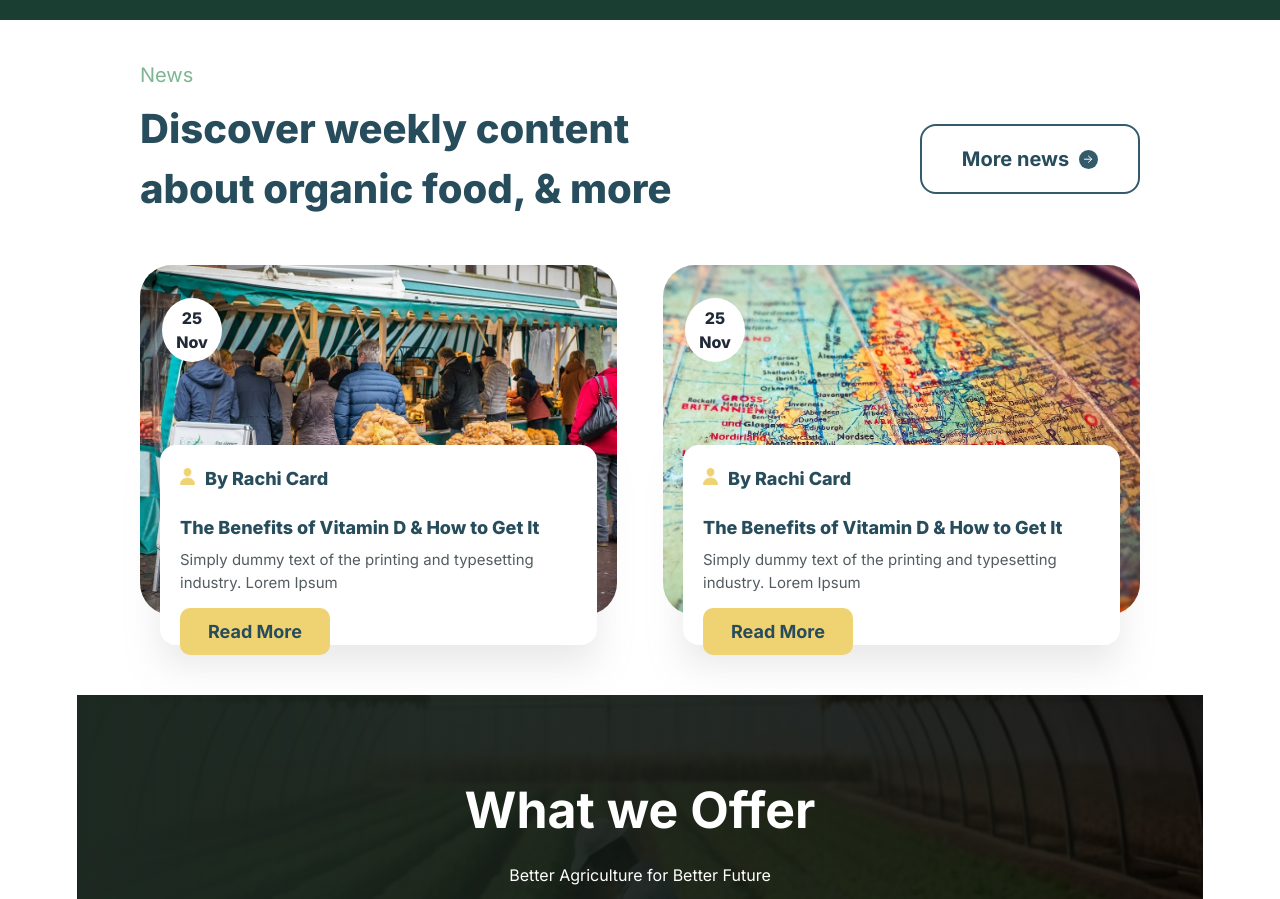
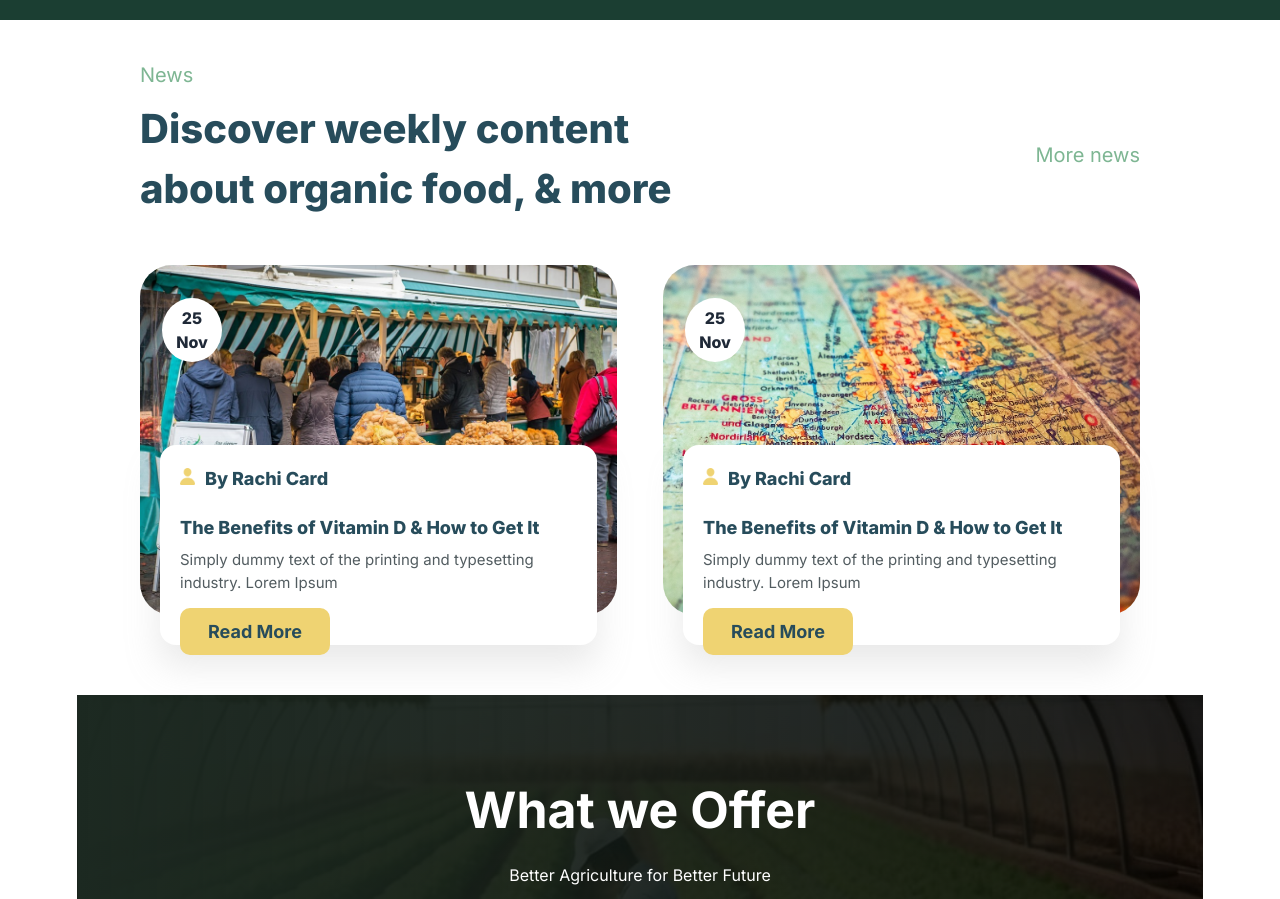
Before and after one commit to AgricMe/AgricMe, a Next.js app: page / in a window 1280 px wide. Shown: the part 1220-2119 px from the top of the page. Built offline with nearby package versions, Linux system fonts and the light colour scheme.

Commit message:
Deployment issues fixed

```diff
--- a/components/css/home.css
+++ b/components/css/home.css
@@ -363,7 +363,7 @@
 }
 /* end of second section */
 
-/* third section */
+/* third section (Offer section) */
 .third-sec{
     display: flex;
     justify-content: center;
@@ -777,162 +777,3 @@
     font-size: 18px;
     font-weight: 700;
 }
-/* third section */
-/* .sec{
-    max-width: 100vw;
-    width: 100vw;
-    padding: 100px 0px 100px 0px;
-    display: flex;
-    gap: 20px;
-    flex-direction: column;
-    justify-content: center;
-    align-items: center;
-    background-color: rgb(216, 233, 233);
-}
-
-.art{
-    width: 80%;
-    max-width:1000px;
-    height: 530px;
-    position: relative;
-    display: flex;
-    gap: 400px;
-}
-.div{
-    display: flex;
-    flex-direction: column;
-    justify-content: center;
-}
-.div:nth-child(1){
-    width: 300px;
-    height: 100%;
-    transform: scale(0.8);
-}
-.div:nth-child(2){
-    position: absolute;
-    top: 0px;
-    left: 300px;
-    width: 400px;
-    height: 100%;
-}
-.div:nth-child(2) img{
-    transform: scale(1.2);
-}
-.div:nth-child(3){
-    width: 300px;
-    height: 100%;
-    transform: scale(0.8);
-}
-.sect{
-    display: flex;
-    flex-direction: column;
-    gap: 39px;
-}
-.sect article {
-    display: flex;
-    flex-direction: column;
-    align-items: flex-end;
-    gap: 5px;
-}
-.sect article h1{
-    font-size: 25px;
-    color: #274C5B;
-}
-.sect article span:nth-child(1){
-    width: 42px;
-    aspect-ratio: 1;
-    position: relative;
-}
-.desc{
-    font-size: 18px;
-    color: #525C60;
-    text-align: end;
-}
-.sect article span div{
-    position: absolute;
-    z-index: 0;
-    opacity: 0.6;
-    right: -5px;
-    bottom: -5px;
-    width: 24px;
-    aspect-ratio: 1;
-    border-radius: 50%;
-    background-color: #fff4cd;
-} */
-/* 2nd one */
-.sect2{
-    display: flex;
-    flex-direction: column;
-    gap: 39px;
-}
-.sect2 article {
-    display: flex;
-    flex-direction: column;
-    gap: 5px;
-}
-.sect2 article h1{
-    font-size: 25px;
-    color: #274C5B;
-}
-.sect2 article span:nth-child(1){
-    width: 42px;
-    aspect-ratio: 1;
-    position: relative;
-}
-.desc2{
-    font-size: 18px;
-    color: #525C60;
-}
-.sect2 article span div{
-    position: absolute;
-    z-index: 0;
-    opacity: 0.6;
-    right: -5px;
-    bottom: -5px;
-    width: 24px;
-    aspect-ratio: 1;
-    border-radius: 50%;
-    background-color: #fff4cd;
-}
-/* bottom */
-.bottom{
-    width: 220px;
-    height: 70px;
-    display: flex;
-    justify-content: center;
-    align-items: center;
-    border: 2px solid #335B6B;
-    border-radius: 16px;
-    gap: 10px;
-}
-.bottom span{
-    color: #274C5B;
-    font-size: 20px;
-    font-weight: 700;
-}
-.bottom div{
-    width: 19px;
-    display: grid;
-    place-items: center;
-    aspect-ratio: 1;
-    background-color: #335B6B;
-    border-radius: 50%;
-}
-/* top */
-.top{
-    width: 482px;
-    display: flex;
-    flex-direction: column;
-    align-items: center;
-    gap: 6px;
-}
-.top span:nth-child(1){
-    font-size: 36px;
-    color: #7EB693;
-}
-.top span:nth-child(2){
-    font-size: 50px;
-    text-align: center;
-    font-weight: 800;
-    color: #274C5B;
-}
--- a/components/subcomponents/LoginModalElements.tsx
+++ b/components/subcomponents/LoginModalElements.tsx
@@ -3,6 +3,7 @@ import React from "react";
 import { Modal, ModalBody, ModalContent, ModalFooter, ModalTrigger } from "../subcomponents/LoginModal";
 import Image from "next/image";
 import { motion } from "framer-motion";
+import { useRouter } from 'next/navigation'
 
 export default function LoginModalElements() {
   const images = [
@@ -12,6 +13,7 @@ export default function LoginModalElements() {
     "",
     "",
   ];
+  const router = useRouter()
   return (
     <div className="">
       <Modal>
@@ -101,8 +103,8 @@ export default function LoginModalElements() {
             </div>
           </ModalContent>
           <ModalFooter className="gap-4">
-            <button className="px-2 py-1 bg-gray-200 text-black dark:bg-black dark:border-black dark:text-white border border-gray-300 rounded-md text-sm w-28">
-              Sign
+            <button className="px-2 py-1 bg-gray-200 text-black dark:bg-black dark:border-black dark:text-white border border-gray-300 rounded-md text-sm w-28" onClick={() => router.push("/agrions")}>
+              Dashboard
             </button>
             <button className="bg-black text-white dark:bg-white dark:text-black text-sm px-2 py-1 rounded-md border border-black w-28">
               Register
```
Also changed, not shown: components/home/OldThirdSection.tsx (+162 -0 lines), components/home/thirdSection.tsx (deleted, +0 -63 lines).
